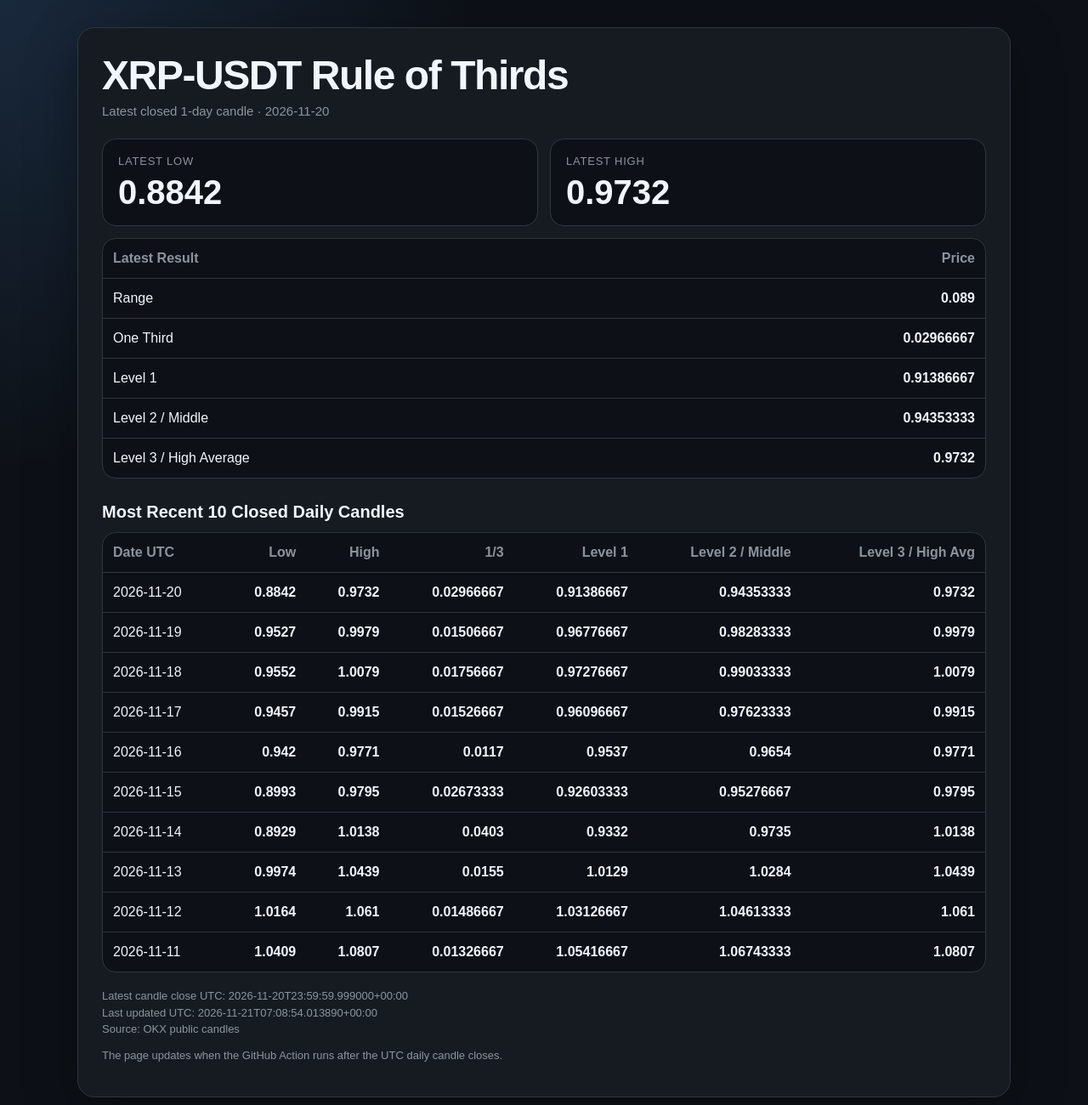
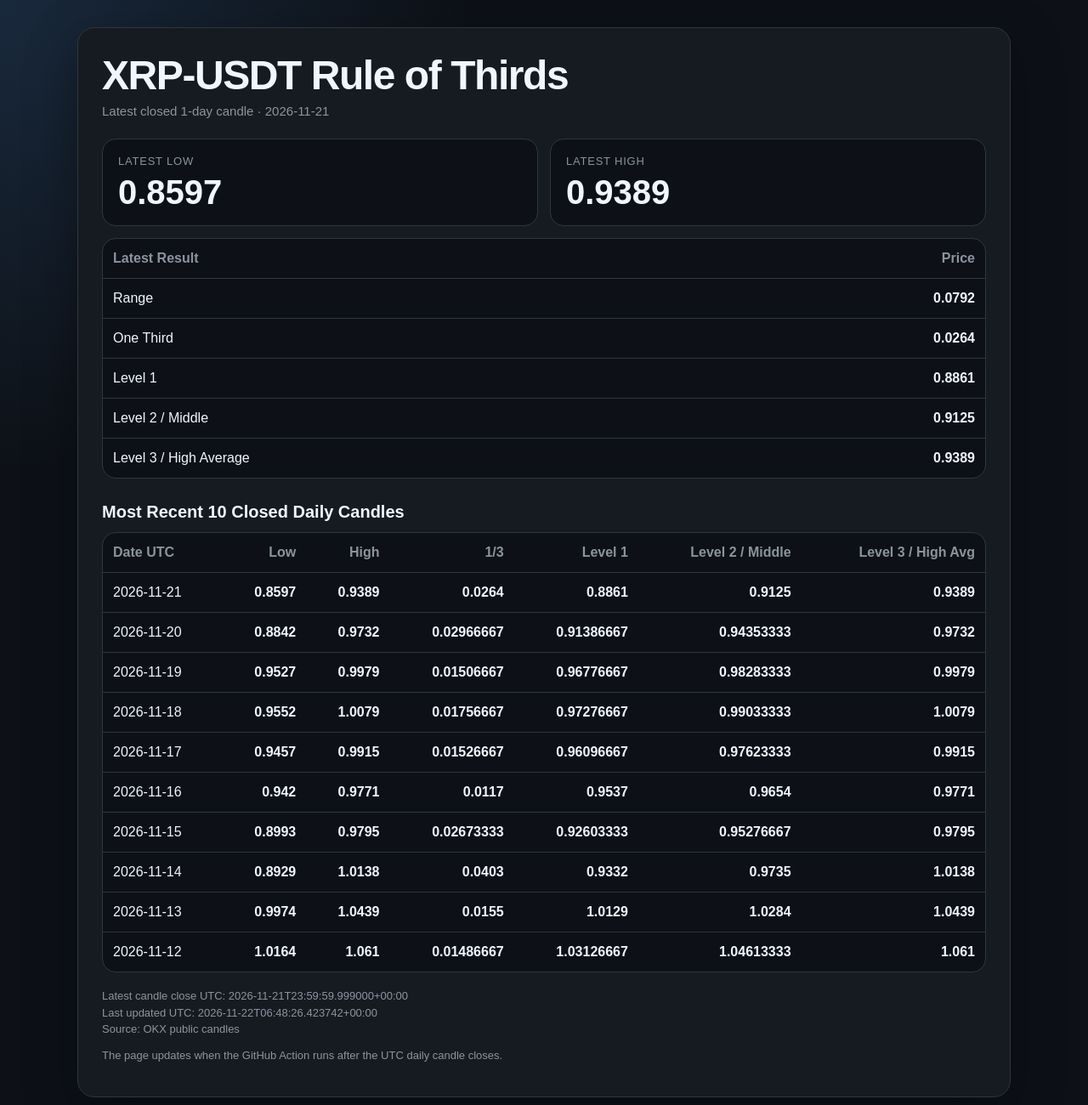
Before and after one commit to Einsteinmonkey/XRPoneDayCandlesRuleofThirds, a plain HTML site: page index.html in a window 1280 px wide. Shown: the whole page at 85% size. Drawn offline with Linux system fonts and the light colour scheme.

Commit message:
Update XRP/USDT rule of thirds

```diff
--- a/index.html
+++ b/index.html
@@ -114,27 +114,27 @@
 <body>
   <main>
     <h1>XRP-USDT Rule of Thirds</h1>
-    <p class="subtitle">Latest closed 1-day candle · 2026-11-20</p>
+    <p class="subtitle">Latest closed 1-day candle · 2026-11-21</p>
 
     <section class="price-grid">
       <div class="card">
         <span class="label">Latest Low</span>
-        <div class="value">0.8842</div>
+        <div class="value">0.8597</div>
       </div>
       <div class="card">
         <span class="label">Latest High</span>
-        <div class="value">0.9732</div>
+        <div class="value">0.9389</div>
       </div>
     </section>
 
     <div class="table-wrap latest-table">
       <table aria-label="Latest XRP USDT rule of thirds result">
         <tr><th>Latest Result</th><th>Price</th></tr>
-        <tr><td>Range</td><td>0.089</td></tr>
-        <tr><td>One Third</td><td>0.02966667</td></tr>
-        <tr><td>Level 1</td><td>0.91386667</td></tr>
-        <tr><td>Level 2 / Middle</td><td>0.94353333</td></tr>
-        <tr><td>Level 3 / High Average</td><td>0.9732</td></tr>
+        <tr><td>Range</td><td>0.0792</td></tr>
+        <tr><td>One Third</td><td>0.0264</td></tr>
+        <tr><td>Level 1</td><td>0.8861</td></tr>
+        <tr><td>Level 2 / Middle</td><td>0.9125</td></tr>
+        <tr><td>Level 3 / High Average</td><td>0.9389</td></tr>
       </table>
     </div>
 
@@ -150,6 +150,15 @@
           <th>Level 2 / Middle</th>
           <th>Level 3 / High Avg</th>
         </tr>
+      <tr>
+        <td>2026-11-21</td>
+        <td>0.8597</td>
+        <td>0.9389</td>
+        <td>0.0264</td>
+        <td>0.8861</td>
+        <td>0.9125</td>
+        <td>0.9389</td>
+      </tr>
       <tr>
         <td>2026-11-20</td>
         <td>0.8842</td>
@@ -231,21 +240,12 @@
         <td>1.04613333</td>
         <td>1.061</td>
       </tr>
-      <tr>
-        <td>2026-11-11</td>
-        <td>1.0409</td>
-        <td>1.0807</td>
-        <td>0.01326667</td>
-        <td>1.05416667</td>
-        <td>1.06743333</td>
-        <td>1.0807</td>
-      </tr>
       </table>
     </div>
 
     <p class="meta">
-      Latest candle close UTC: 2026-11-20T23:59:59.999000+00:00<br>
-      Last updated UTC: 2026-11-21T07:08:54.013890+00:00<br>
+      Latest candle close UTC: 2026-11-21T23:59:59.999000+00:00<br>
+      Last updated UTC: 2026-11-22T06:48:26.423742+00:00<br>
       Source: OKX public candles
     </p>
     <p class="note">The page updates when the GitHub Action runs after the UTC daily candle closes.</p>
```
Also changed, not shown: results/history.csv (+10 -9 lines), 2 other files.
